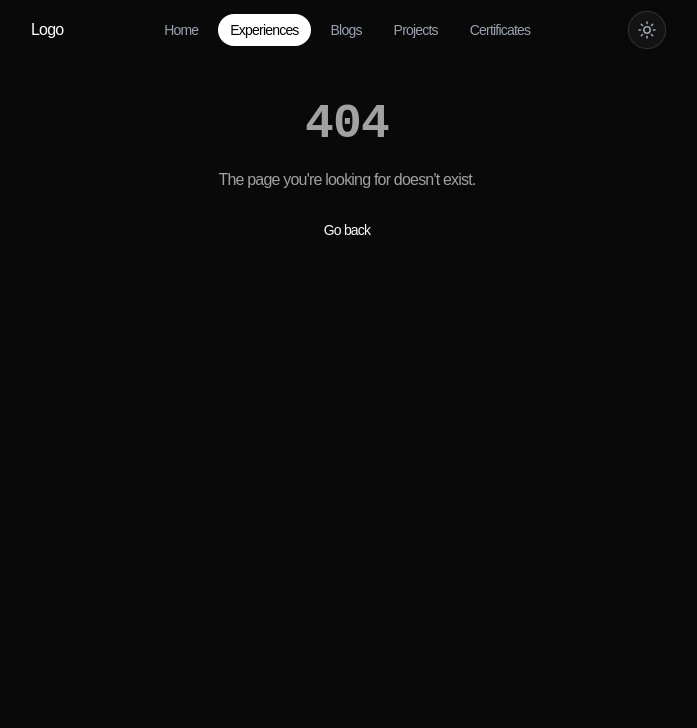
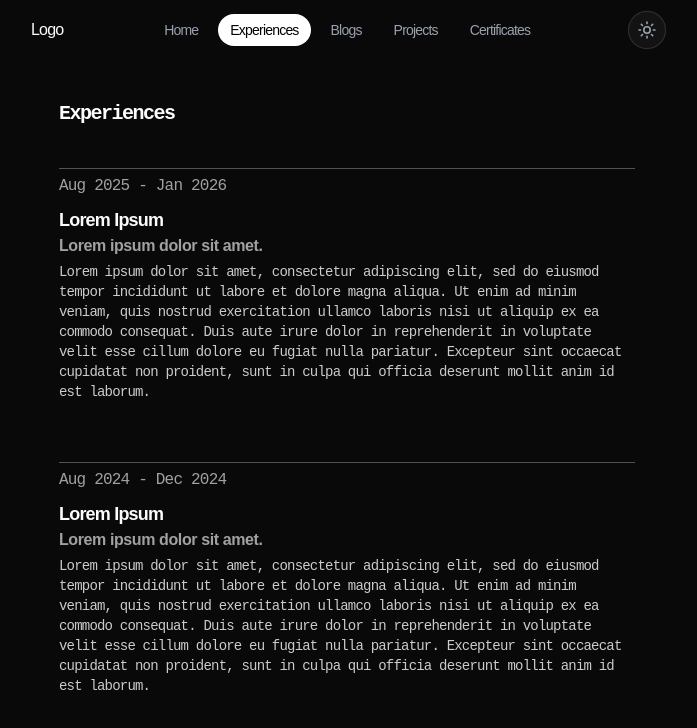
Before and after one commit to I-Kail-I/my-portofolio, a Next.js app in the folder frontend/: page /experiences in a window 1280 px wide. Before the commit this address had no page. Shown: the top 728 px of the page, without its empty margins (293-990 px from the left). Built offline with nearby package versions, Linux system fonts and the light colour scheme.

Commit message:
feat: adding experiences page

```diff
--- /dev/null
+++ b/frontend/src/app/experiences/page.jsx
@@ -0,0 +1,77 @@
+"use client"
+
+import React from "react"
+import { motion } from "motion/react"
+
+export default function ExperiencesPage() {
+  return (
+    <motion.section
+      initial={{ opacity: 0, y: 20 }}
+      animate={{ opacity: 1, y: 0 }}
+      transition={{ duration: 0.5 }}
+    >
+      {/* Header */}
+      <div>
+        <h1 className="font-mono text-xl font-semibold tracking-tight">
+          Experiences
+        </h1>
+      </div>
+
+      <div className="space-y-15 mt-10">
+        <div>
+          <div className="border-accent-foreground/30 mb-1 w-full border-t" />
+
+          <time className="text-muted-foreground font-mono font-medium">
+            Aug 2025 - Jan 2026
+          </time>
+
+          <div className="mt-2">
+            <h1 className="text-foreground text-lg font-semibold">
+              Lorem Ipsum
+            </h1>
+            <p className="text-muted-foreground font-semibold tracking-wide">
+              Lorem ipsum dolor sit amet.
+            </p>
+
+            <article className="text-foreground/80 mt-1 font-mono text-sm">
+              Lorem ipsum dolor sit amet, consectetur adipiscing elit, sed do
+              eiusmod tempor incididunt ut labore et dolore magna aliqua. Ut
+              enim ad minim veniam, quis nostrud exercitation ullamco laboris
+              nisi ut aliquip ex ea commodo consequat. Duis aute irure dolor in
+              reprehenderit in voluptate velit esse cillum dolore eu fugiat
+              nulla pariatur. Excepteur sint occaecat cupidatat non proident,
+              sunt in culpa qui officia deserunt mollit anim id est laborum.
+            </article>
+          </div>
+        </div>
+
+        <div>
+          <div className="border-accent-foreground/30 mb-1 w-full border-t" />
+
+          <time className="text-muted-foreground font-mono font-medium">
+            Aug 2024 - Dec 2024
+          </time>
+
+          <div className="mt-2">
+            <h1 className="text-foreground text-lg font-semibold">
+              Lorem Ipsum
+            </h1>
+            <p className="text-muted-foreground font-semibold tracking-wide">
+              Lorem ipsum dolor sit amet.
+            </p>
+
+            <article className="text-foreground/80 mt-1 font-mono text-sm">
+              Lorem ipsum dolor sit amet, consectetur adipiscing elit, sed do
+              eiusmod tempor incididunt ut labore et dolore magna aliqua. Ut
+              enim ad minim veniam, quis nostrud exercitation ullamco laboris
+              nisi ut aliquip ex ea commodo consequat. Duis aute irure dolor in
+              reprehenderit in voluptate velit esse cillum dolore eu fugiat
+              nulla pariatur. Excepteur sint occaecat cupidatat non proident,
+              sunt in culpa qui officia deserunt mollit anim id est laborum.
+            </article>
+          </div>
+        </div>
+      </div>
+    </motion.section>
+  )
+}
```
